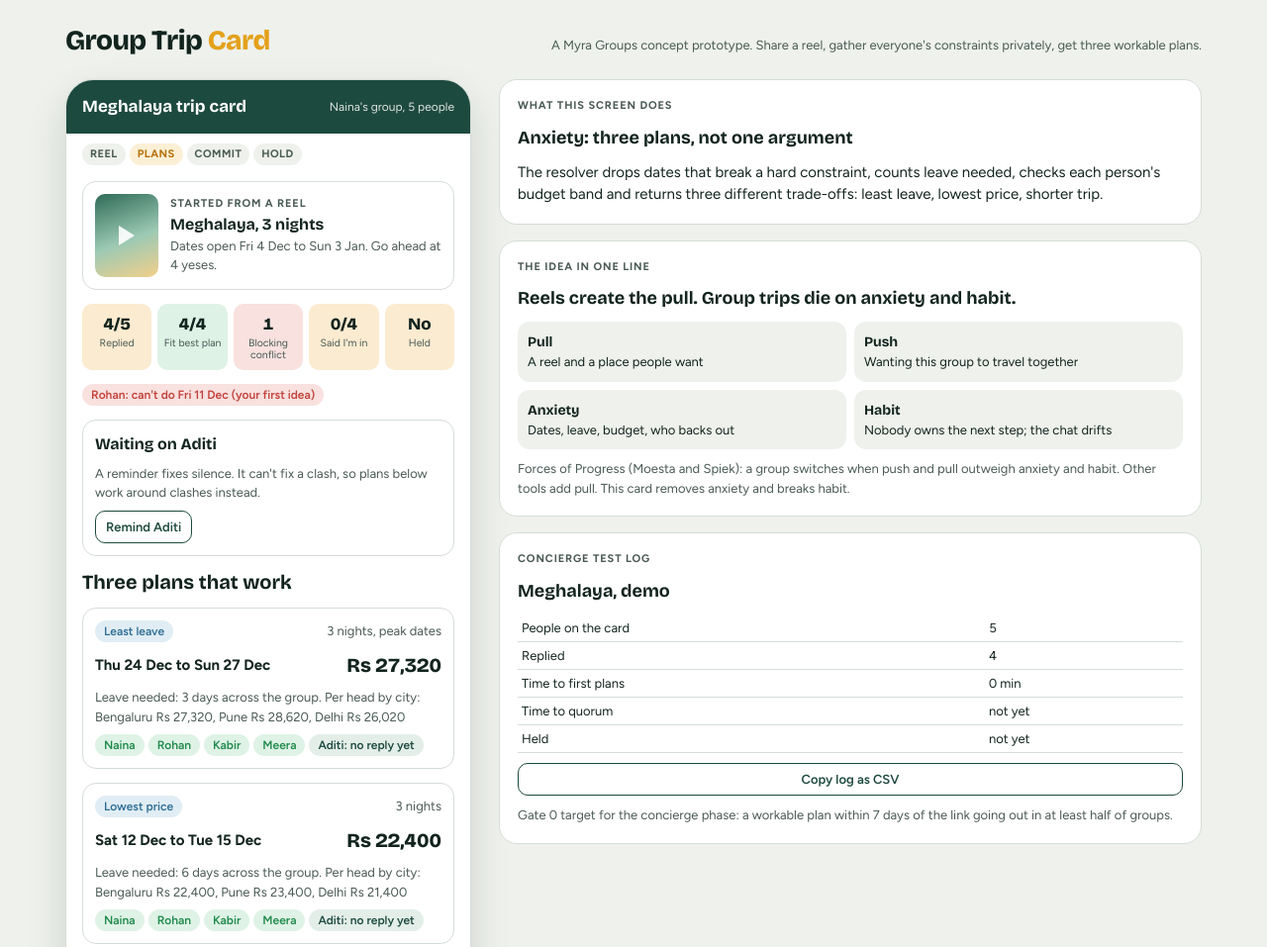
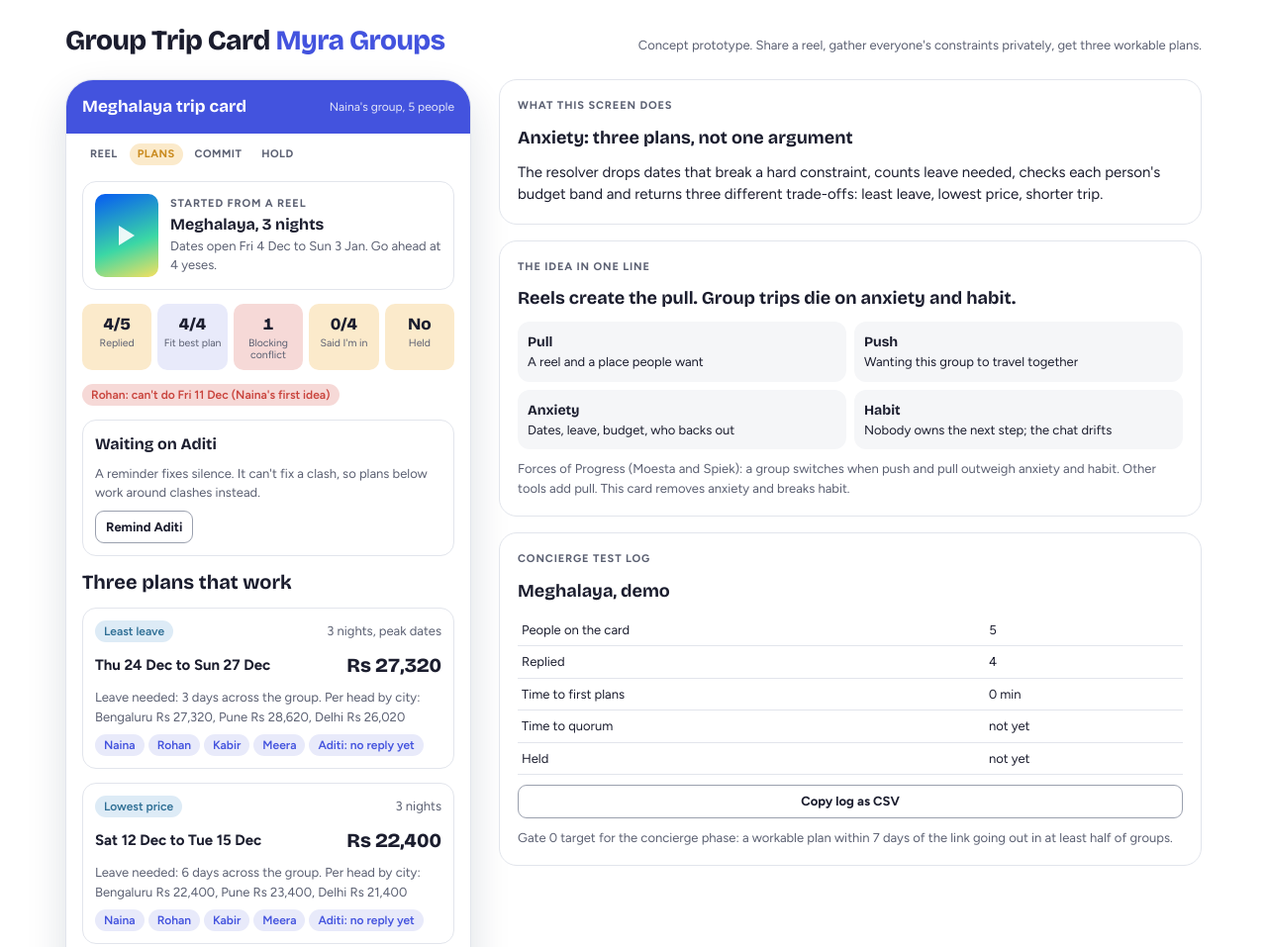
Before and after one commit to SukhpalMann/MyraGroups, a plain HTML site: page index.html in a window 1280 px wide. Shown: the top 957 px of the page at 99% size. Drawn offline with nearby package versions, Linux system fonts and the light colour scheme.

Commit message:
Add files via upload
Updated prototype

```diff
--- a/index.html
+++ b/index.html
@@ -1,57 +1,46 @@
+<!doctype html>
+<html lang="en"><head><meta charset="utf-8"><meta name="viewport" content="width=device-width,initial-scale=1,viewport-fit=cover"></head><body>
 <title>Group Trip Card</title>
 <link rel="preconnect" href="https://fonts.googleapis.com">
 <link rel="preconnect" href="https://fonts.gstatic.com" crossorigin>
 <link rel="stylesheet" href="https://fonts.googleapis.com/css2?family=Bricolage+Grotesque:opsz,wght@12..96,500;12..96,700;12..96,800&family=Figtree:wght@400;500;600;700&family=JetBrains+Mono:wght@500&display=swap">
 <style>
 :root{
-  --ground:#EEF1EC; --paper:#FFFFFF; --ink:#13241F; --ink-2:#4A5A54; --line:#D5DDD7;
-  --forest:#1D4A3E; --forest-soft:#E3EEE9; --marigold:#E4A11B; --marigold-soft:#FBF0D6;
-  --sky:#2F6F95; --sky-soft:#E1EDF4; --ok:#1F8A4C; --ok-soft:#DFF2E6; --warn:#B7700B; --warn-soft:#FBEBD0;
-  --bad:#C2413A; --bad-soft:#F8E1DF; --shadow:0 18px 40px rgba(19,36,31,.14);
+  color-scheme:light;
+  --ground:#FFFFFF; --paper:#FFFFFF; --ink:#1B1D2E; --ink-2:#5B6072; --line:#E2E5EC;
+  --forest:#4353DE; --forest-soft:#E8EAFA; --marigold:#C98A1E; --marigold-soft:#FBEACB;
+  --sky:#2F6F95; --sky-soft:#DDEBF6; --bubble:#F5F6F8; --ok:#4353DE; --ok-soft:#E8EAFA; --warn:#C98A1E; --warn-soft:#FBEACB;
+  --bad:#C9433C; --bad-soft:#F6D9D7; --shadow:0 18px 40px rgba(10,34,61,.14);
+  --cta:#4353DE;
+  --myra:linear-gradient(90deg,#5AA9F2 0%,#7FE39A 50%,#F3EC4C 100%);
   --display:"Bricolage Grotesque", "Segoe UI", system-ui, sans-serif;
   --body:"Figtree", "Segoe UI", system-ui, sans-serif;
+  --serif:"Libre Baskerville", Georgia, serif;
   --mono:"JetBrains Mono", ui-monospace, Consolas, monospace;
-}
-@media (prefers-color-scheme: dark){
-  :root:not([data-theme="light"]){
-    color-scheme:dark;
-    --ground:#0F1714; --paper:#17221E; --ink:#E6EEEA; --ink-2:#A3B3AC; --line:#2C3A35;
-    --forest:#7CC3A9; --forest-soft:#1E332C; --marigold:#F0B63F; --marigold-soft:#3A2F14;
-    --sky:#7DB6D8; --sky-soft:#18303D; --ok:#5BC98A; --ok-soft:#173226; --warn:#F0B35A; --warn-soft:#3A2A12;
-    --bad:#EE7B73; --bad-soft:#3B1F1D; --shadow:0 18px 40px rgba(0,0,0,.45);
-  }
-}
-:root[data-theme="dark"]{
-  color-scheme:dark;
-  --ground:#0F1714; --paper:#17221E; --ink:#E6EEEA; --ink-2:#A3B3AC; --line:#2C3A35;
-  --forest:#7CC3A9; --forest-soft:#1E332C; --marigold:#F0B63F; --marigold-soft:#3A2F14;
-  --sky:#7DB6D8; --sky-soft:#18303D; --ok:#5BC98A; --ok-soft:#173226; --warn:#F0B35A; --warn-soft:#3A2A12;
-  --bad:#EE7B73; --bad-soft:#3B1F1D; --shadow:0 18px 40px rgba(0,0,0,.45);
 }
 *{box-sizing:border-box}
 body{background:var(--ground);color:var(--ink);font-family:var(--body);font-size:15px;line-height:1.5;margin:0}
 .wrap{max-width:1180px;margin:0 auto;padding-inline:16px;padding-block:20px 40px}
 .top{display:flex;flex-wrap:wrap;align-items:baseline;justify-content:space-between;gap:8px 24px;margin-bottom:18px}
 .brand{font-family:var(--display);font-weight:800;font-size:28px;letter-spacing:-.02em;margin:0;text-wrap:balance}
-.brand span{color:var(--marigold)}
+.brand{color:var(--ink)}
+.brand span{color:var(--forest)}
 .tag{font-size:13px;color:var(--ink-2)}
 .stage{display:grid;grid-template-columns:minmax(0,410px) minmax(0,1fr);gap:28px;align-items:start}
 @media (max-width:860px){.stage{grid-template-columns:minmax(0,1fr)}}
 .phone{background:var(--paper);border:1px solid var(--line);border-radius:28px;box-shadow:var(--shadow);overflow:hidden;max-width:410px;width:100%}
 .bar{display:flex;align-items:center;justify-content:space-between;gap:8px;padding:14px 16px;background:var(--forest);color:#fff}
-:root[data-theme="dark"] .bar{color:#0F1714}
-@media (prefers-color-scheme: dark){:root:not([data-theme="light"]) .bar{color:#0F1714}}
 .bar b{font-family:var(--display);font-size:17px;font-weight:700}
 .bar small{opacity:.85;font-size:12px}
 .screen{padding:16px;display:flex;flex-direction:column;gap:14px;min-height:560px}
-h2{font-family:var(--display);font-size:20px;line-height:1.2;margin:0;text-wrap:balance}
-h3{font-family:var(--display);font-size:16px;margin:0}
+h2{color:var(--ink);font-family:var(--display);font-size:20px;line-height:1.2;margin:0;text-wrap:balance}
+h3{color:var(--ink);font-family:var(--display);font-size:16px;margin:0}
 p{margin:0}
 .muted{color:var(--ink-2);font-size:13px}
 .eyebrow{font-size:11px;letter-spacing:.08em;text-transform:uppercase;color:var(--ink-2);font-weight:700}
 .card{border:1px solid var(--line);border-radius:14px;padding:12px;display:flex;flex-direction:column;gap:8px;background:var(--paper)}
 .reel{display:grid;grid-template-columns:64px 1fr;gap:12px;align-items:center}
-.thumb{width:64px;height:84px;border-radius:10px;background:linear-gradient(160deg,#2E6B57,#9CC9B4 55%,#F2D08A);position:relative;overflow:hidden}
+.thumb{width:64px;height:84px;border-radius:10px;background:linear-gradient(160deg,#065AF3,#3BD7A5 60%,#F6E05E);position:relative;overflow:hidden}
 .thumb::after{content:"";position:absolute;left:24px;top:32px;border-left:16px solid rgba(255,255,255,.9);border-top:10px solid transparent;border-bottom:10px solid transparent}
 .checks{display:grid;grid-template-columns:repeat(5,minmax(0,1fr));gap:6px}
 .chk{border-radius:10px;padding:8px 6px;text-align:center;background:var(--forest-soft)}
@@ -67,15 +56,13 @@ p{margin:0}
 .plan > span.muted{display:block}
 .plan > span.pill{width:auto;align-self:flex-start;display:inline-flex}
 .plan:hover{border-color:var(--forest)}
-.plan.sel{border-color:var(--marigold);box-shadow:0 0 0 3px var(--marigold-soft)}
+.plan.sel{border-color:var(--forest);box-shadow:0 0 0 3px var(--forest-soft)}
 .plan .price{font-family:var(--display);font-weight:800;font-size:20px;font-variant-numeric:tabular-nums}
 .who{display:flex;flex-wrap:wrap;gap:4px}
-button,.btn{font:inherit;font-weight:600;border-radius:12px;border:1.5px solid var(--forest);background:var(--forest);color:#fff;padding:10px 14px;cursor:pointer;text-decoration:none;display:inline-flex;align-items:center;justify-content:center;gap:6px}
-:root[data-theme="dark"] button:not(.ghost):not(.plan):not(.day):not(.seg),:root[data-theme="dark"] .btn:not(.ghost){color:#0F1714}
-@media (prefers-color-scheme: dark){:root:not([data-theme="light"]) button:not(.ghost):not(.plan):not(.day):not(.seg),:root:not([data-theme="light"]) .btn:not(.ghost){color:#0F1714}}
-button.ghost,.btn.ghost{background:transparent;color:var(--forest)}
-button.small,.btn.small{padding:6px 10px;font-size:13px;border-radius:10px}
-button:focus-visible,.btn:focus-visible,input:focus-visible,select:focus-visible,textarea:focus-visible,.plan:focus-visible{outline:3px solid var(--marigold);outline-offset:2px}
+button,.btn{font:inherit;font-weight:700;border-radius:10px;border:1.5px solid transparent;background:var(--cta);color:#fff;padding:10px 14px;cursor:pointer;text-decoration:none;display:inline-flex;align-items:center;justify-content:center;gap:6px}
+button.ghost,.btn.ghost{background:var(--paper);color:var(--ink);border-color:#9AA0AE}
+button.small,.btn.small{padding:6px 10px;font-size:13px;border-radius:9px}
+button:focus-visible,.btn:focus-visible,input:focus-visible,select:focus-visible,textarea:focus-visible,.plan:focus-visible{outline:3px solid var(--sky);outline-offset:2px}
 button[disabled]{opacity:.45;cursor:not-allowed}
 label{font-size:13px;font-weight:600;display:flex;flex-direction:column;gap:4px}
 input,select,textarea{font:inherit;color:var(--ink);background:var(--paper);border:1.5px solid var(--line);border-radius:10px;padding:9px 10px;width:100%}
@@ -87,7 +74,7 @@ textarea{min-height:64px;resize:vertical}
 .day.l{background:var(--warn-soft);border-color:var(--warn)}
 .day.x{background:var(--bad-soft);border-color:var(--bad);text-decoration:line-through}
 .day.hol::after{content:"";position:absolute;top:3px;right:4px;width:5px;height:5px;border-radius:50%;background:var(--sky)}
-.day.inplan{outline:2px solid var(--marigold);outline-offset:1px}
+.day.inplan{outline:2px solid var(--sky);outline-offset:1px}
 .legend{display:flex;flex-wrap:wrap;gap:10px;font-size:12px;color:var(--ink-2)}
 .sw{display:inline-block;width:12px;height:12px;border-radius:3px;vertical-align:-2px;margin-right:4px;border:1px solid var(--line)}
 .seg{border:1.5px solid var(--line);background:var(--paper);color:var(--ink);border-radius:10px;padding:7px 10px;font-weight:600;font-size:13px}
@@ -95,7 +82,7 @@ textarea{min-height:64px;resize:vertical}
 .code{font-family:var(--mono);font-size:11.5px;word-break:break-all;background:var(--ground);border-radius:10px;padding:10px;border:1px dashed var(--line)}
 .steps{display:flex;gap:4px;padding:10px 16px 0;flex-wrap:wrap}
 .step{font-size:11px;font-weight:700;letter-spacing:.04em;text-transform:uppercase;color:var(--ink-2);padding:3px 8px;border-radius:999px;background:var(--ground)}
-.step.on{background:var(--marigold-soft);color:var(--warn)}
+.step.on{background:var(--warn-soft);color:var(--warn)}
 .member{display:grid;grid-template-columns:1fr auto;gap:8px;align-items:center;padding:8px 0;border-bottom:1px solid var(--line)}
 .member:last-child{border-bottom:0}
 .notes{display:flex;flex-direction:column;gap:16px}
@@ -103,7 +90,7 @@ textarea{min-height:64px;resize:vertical}
 .note h3{font-size:18px}
 .note ul{margin:0;padding-left:18px;display:flex;flex-direction:column;gap:6px}
 .force{display:grid;grid-template-columns:repeat(2,minmax(0,1fr));gap:8px}
-.force div{border-radius:12px;padding:10px;background:var(--ground);font-size:13px}
+.force div{border-radius:12px;padding:10px;background:var(--bubble);font-size:13px}
 .force b{display:block;font-family:var(--display);font-size:14px}
 .tbl{width:100%;border-collapse:collapse;font-size:13px;font-variant-numeric:tabular-nums}
 .tbl td,.tbl th{padding:6px 4px;border-bottom:1px solid var(--line);text-align:left;vertical-align:top}
@@ -117,8 +104,8 @@ footer{margin-top:28px;font-size:12.5px;color:var(--ink-2);max-width:900px}
 
 <div class="wrap">
   <div class="top">
-    <h1 class="brand">Group Trip <span>Card</span></h1>
-    <p class="tag">A Myra Groups concept prototype. Share a reel, gather everyone's constraints privately, get three workable plans.</p>
+    <h1 class="brand">Group Trip Card <span>Myra Groups</span></h1>
+    <p class="tag">Concept prototype. Share a reel, gather everyone's constraints privately, get three workable plans.</p>
   </div>
   <div class="stage">
     <section class="phone" aria-live="polite">
@@ -442,7 +429,7 @@ function renderBoard(){
       <div class="chk ${selPlan && st.yes>=T.quorum?"ok":"warn"}"><span class="v">${st.yes}/${T.quorum}</span><span class="k">Said I'm in</span></div>
       <div class="chk ${S.held?"ok":"warn"}"><span class="v">${S.held?"Yes":"No"}</span><span class="k">Held</span></div>
     </div>
-    ${st.conflict!=="None" ? `<p class="pill bad" style="align-self:flex-start">${esc(st.conflict)}${T.pref!=null?" (your first idea)":""}</p>` : ""}
+    ${st.conflict!=="None" ? `<p class="pill bad" style="align-self:flex-start">${esc(st.conflict)}${T.pref!=null?" ("+esc(T.owner)+"'s first idea)":""}</p>` : ""}
     ${silent.length ? `<div class="card"><h3>Waiting on ${silent.map(esc).join(", ")}</h3><p class="muted">A reminder fixes silence. It can't fix a clash, so plans below work around clashes instead.</p>
       <div class="row">${silent.map(n => `<button class="small ghost" data-nudge="${esc(n)}" ${S.nudged[n]?"disabled":""}>${S.nudged[n]?"Reminded today":"Remind "+esc(n)}</button>`).join("")}</div></div>` : ""}
     <h2>${plans.length ? "Three plans that work" : "Waiting for replies"}</h2>
@@ -485,7 +472,7 @@ function renderCommit(){
       return `<div class="member"><span><b>${esc(n)}</b> <span class="muted">${fits ? "fits these dates" : S.resp[n] ? "clashes with these dates" : "no reply yet"}</span></span>
       <span class="row"><button class="small ${c==="in"?"":"ghost"}" data-c="${esc(n)}" data-v="in">I'm in</button><button class="small ${c==="out"?"":"ghost"}" data-c="${esc(n)}" data-v="out">I'm out</button></span></div>`; }).join("")}</div>
     <div class="${locked ? "lock" : "card"}"><b>${yes} of ${T.quorum} needed said I'm in</b><span class="muted">${locked ? "Quorum met. The plan is locked; hold it before prices move." : "The plan locks when " + T.quorum + " people say yes."}</span></div>
-    <button id="toHold" ${locked?"":"disabled"}>Hold this plan</button>
+    <button id="toHold" ${locked?"":"disabled"}>Authorise eligible hold</button>
     <button class="ghost small" id="back">Back to plans</button>`;
   document.querySelectorAll("[data-c]").forEach(bn => bn.onclick = () => { const n = bn.dataset.c, v = bn.dataset.v; S.commits[n] = v; log("commit", n + " " + v); save(); renderCommit(); notes(); });
   $("#toHold").onclick = () => { S.view = "hold"; save(); render(); notes(); };
@@ -567,3 +554,5 @@ function boot(){
 boot();
 })();
 </script>
+
+</body></html>
```
